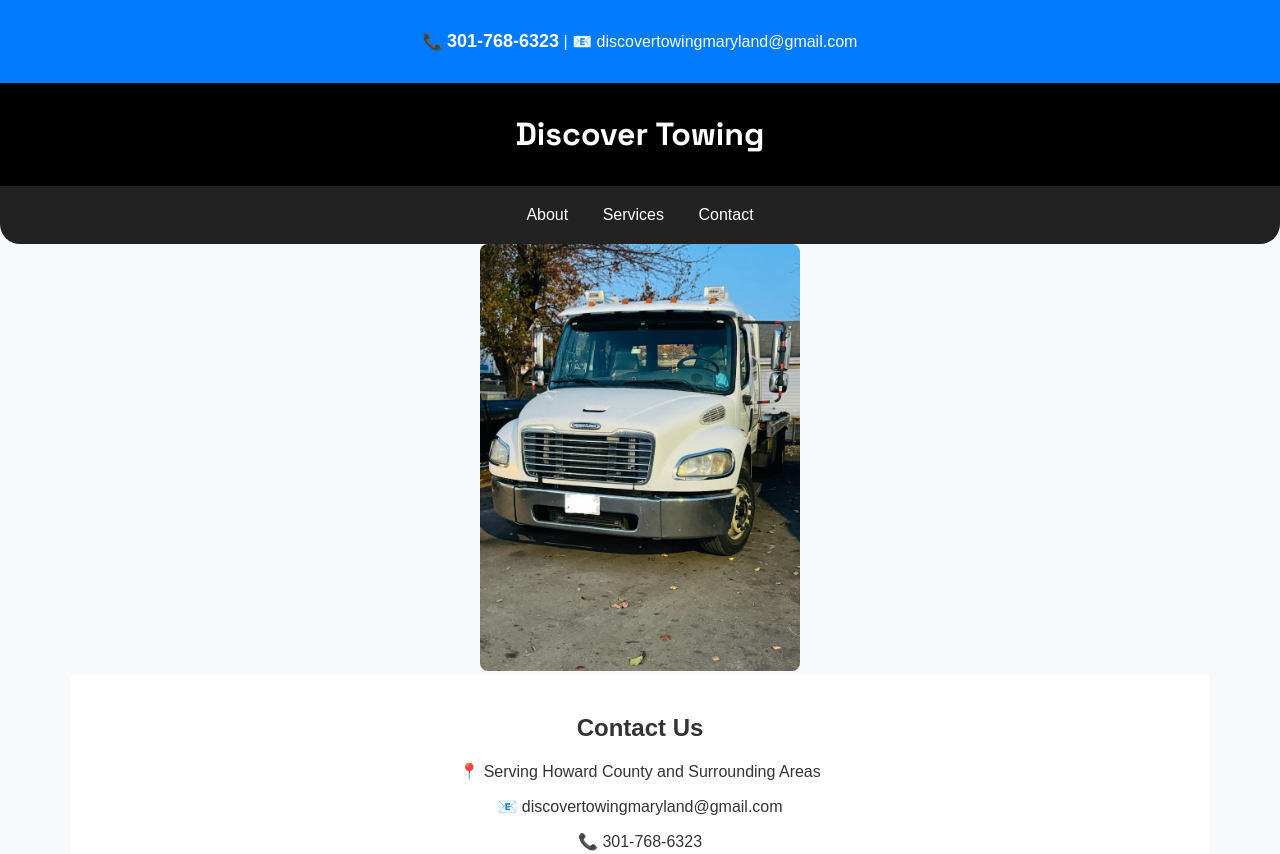
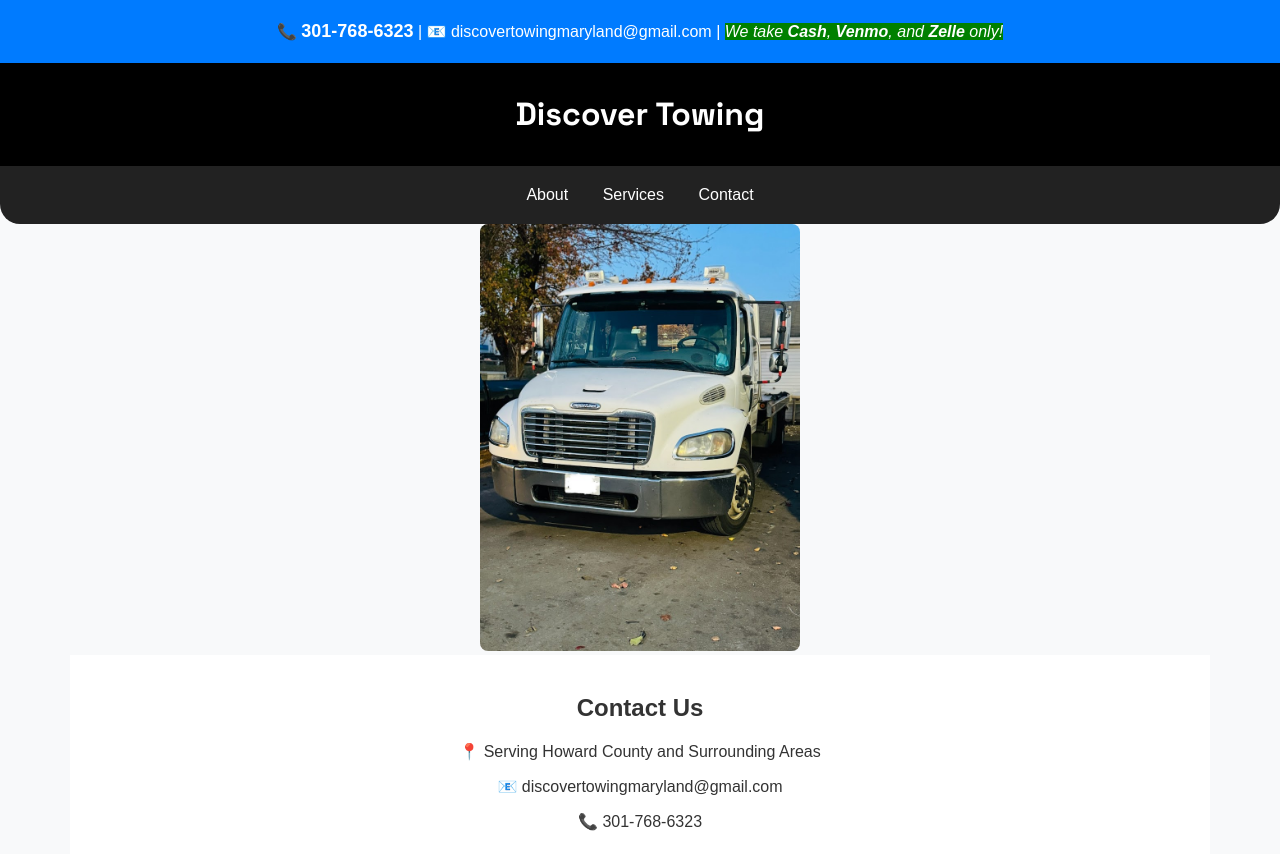
Before and after one commit to DiscoverTowing/DiscoverTowing.github.io, a plain HTML site: page index.html in a window 1280 px wide. Shown: the top 854 px of the page. Drawn offline with Linux system fonts and the light colour scheme.

Commit message:
Update index.html

```diff
--- a/index.html
+++ b/index.html
@@ -36,7 +36,7 @@
             background-color: #007BFF;
             color: white;
             text-align: center;
-            padding: 15px;
+            padding: 5px 5px;
         }
         .contact a {
             color: white;
@@ -116,11 +116,15 @@
                 padding: 30px 15px;
             }
         }
+
+    #money {
+        background-color: green;
+    }
     </style>
 </head>
 <body>
     <div class="contact">
-        <p>📞 <a href="tel:3017686323">301-768-6323</a> | 📧 discovertowingmaryland@gmail.com</p>
+        <p>📞 <a href="tel:3017686323">301-768-6323</a> | 📧 discovertowingmaryland@gmail.com | <money id="money"><em>We take <b>Cash</b>, <b>Venmo</b>, and <b>Zelle</b> only!</money></em></p>
     </div>
 
     <header>
```
